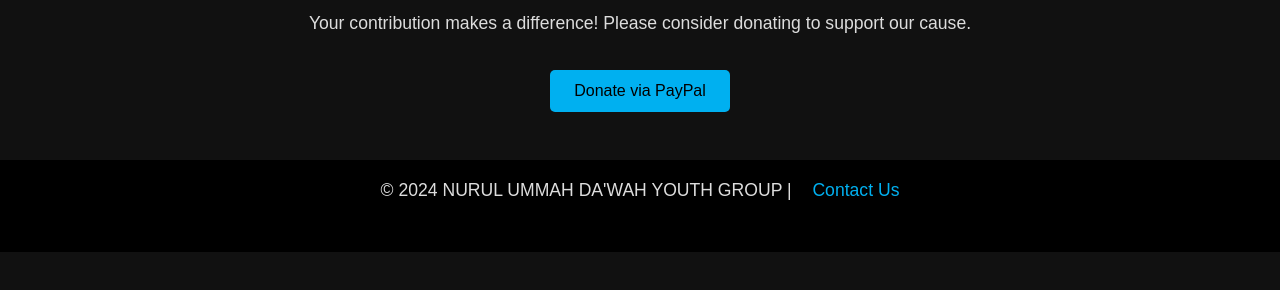
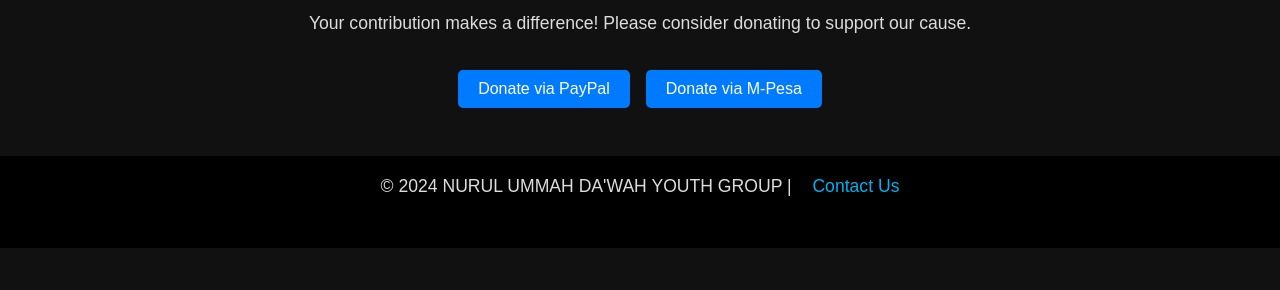
Before and after one commit to BOdiBI/Nurul-Da-wah-Youth-Group, a plain HTML site: page donate.html in a window 1280 px wide. Shown: the part 262-552 px from the top of the page. Drawn offline with Linux system fonts and the light colour scheme; files whose address does not match are found by name.

Commit message:
Add files via upload

```diff
--- a/donate.html
+++ b/donate.html
@@ -29,7 +29,13 @@
     <main>
         <h1>Donate</h1>
         <p>Your contribution makes a difference! Please consider donating to support our cause.</p>
-        <button class="cta-button">Donate via PayPal</button>
+
+        <div class="donation-buttons">
+            <button class="cta-button">Donate via PayPal</button>
+            <button class="cta-button">Donate via M-Pesa</button>
+        </div>
+
+
     </main>
     <footer>
         <p>&copy; 2024 NURUL UMMAH DA'WAH YOUTH GROUP | <a href="contact.html">Contact Us</a></p>
--- a/styles.css
+++ b/styles.css
@@ -308,3 +308,26 @@ section.goals li {
     height: auto; /* Maintain aspect ratio */
     width: 200px; /* Set your desired width */
 }
+
+/* Styles for centering the donation buttons */
+.donation-buttons {
+    display: flex;
+    justify-content: center; /* Centers the buttons horizontally */
+    gap: 1rem; /* Adds space between the buttons */
+    margin-top: 2rem; /* Adds some space above the buttons */
+}
+
+/* Make sure buttons take up equal size */
+.cta-button {
+    padding: 10px 20px;
+    font-size: 1rem;
+    border: none;
+    background-color: #007bff; /* Customize your button color */
+    color: white;
+    cursor: pointer;
+    border-radius: 5px;
+}
+
+.cta-button:hover {
+    background-color: #0056b3; /* Darken on hover */
+}
```
